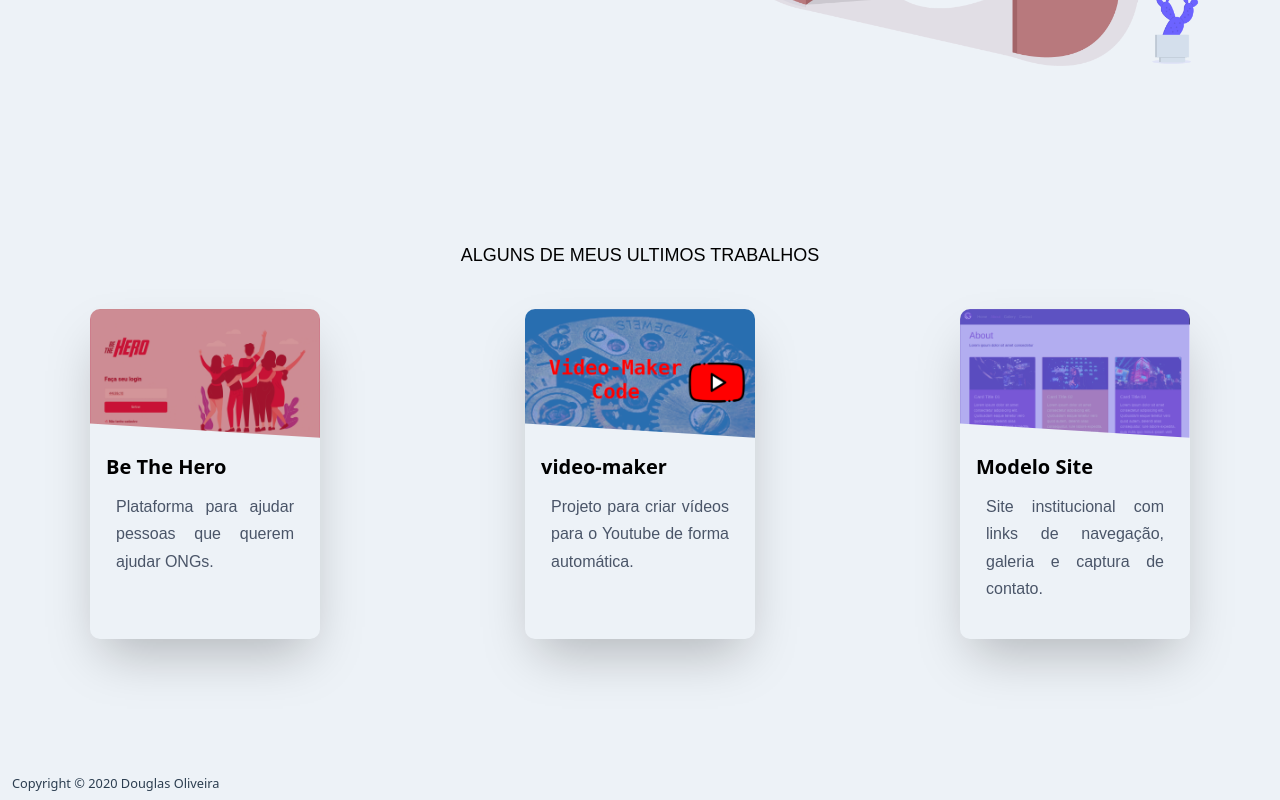
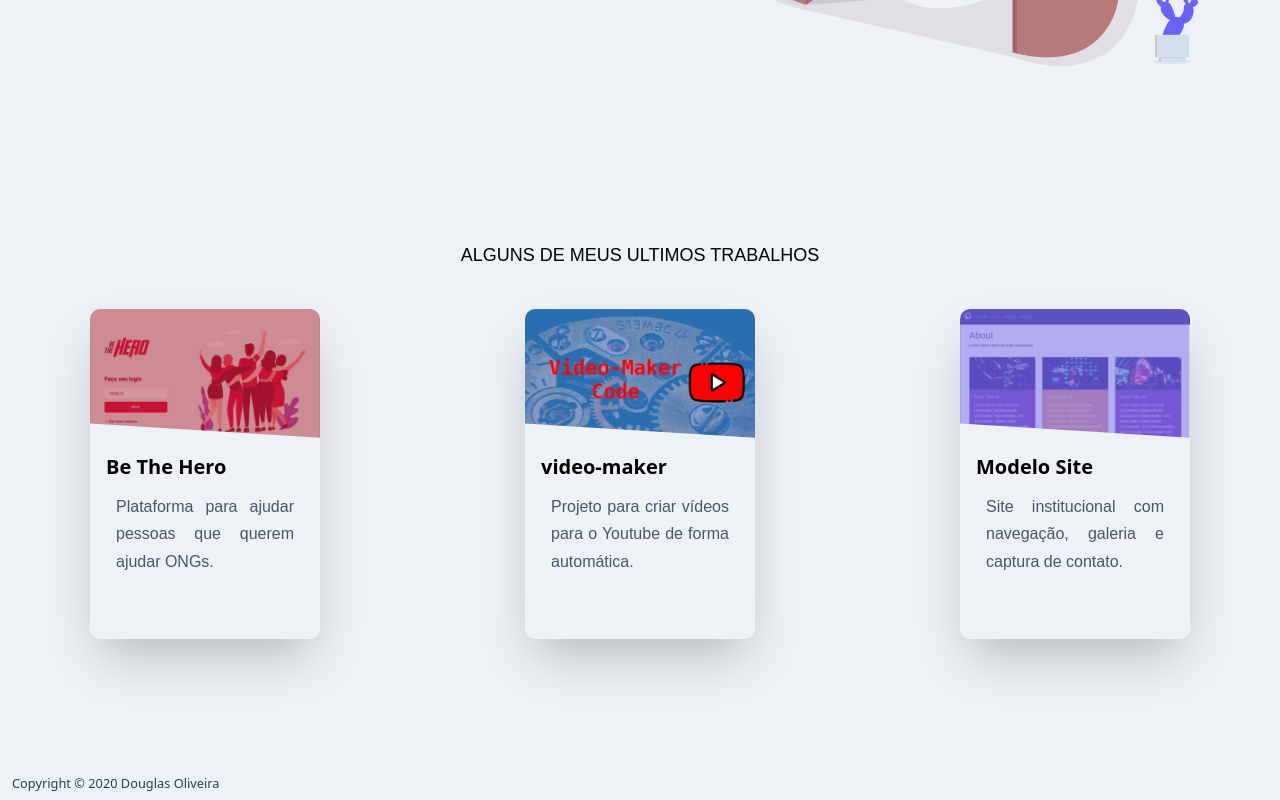
Before and after one commit to douglasvmo/gatsby-portifolio, a Gatsby site: page / in a window 1280 px wide. Shown: the part 530-1330 px from the top of the page. Built offline with nearby package versions, Linux system fonts and the light colour scheme; Gatsby itself is replaced by a stand-in of ours.

Commit message:
fixed card description

```diff
--- a/src/pages/index.jsx
+++ b/src/pages/index.jsx
@@ -67,7 +67,7 @@ const IndexPage = () => (
       <Card
         name="Modelo Site"
         imageName="site.png"
-        description="Site institucional com links de navegação, galeria e captura de contato."
+        description="Site institucional com navegação, galeria e captura de contato."
         backColor="#6c5ce7"
         pageLink="https://vibrant-bassi-3d6684.netlify.app/"
         sorceLink="https://github.com/douglasOlv/site-model"
```
